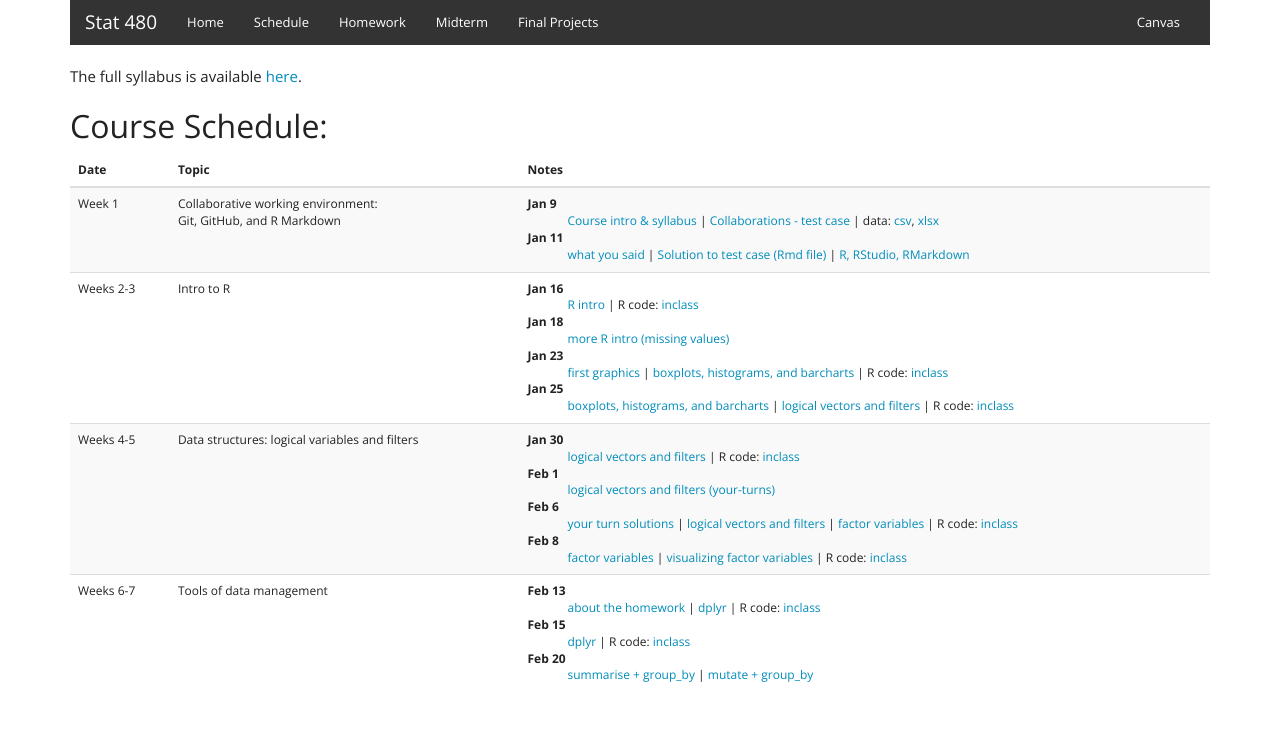
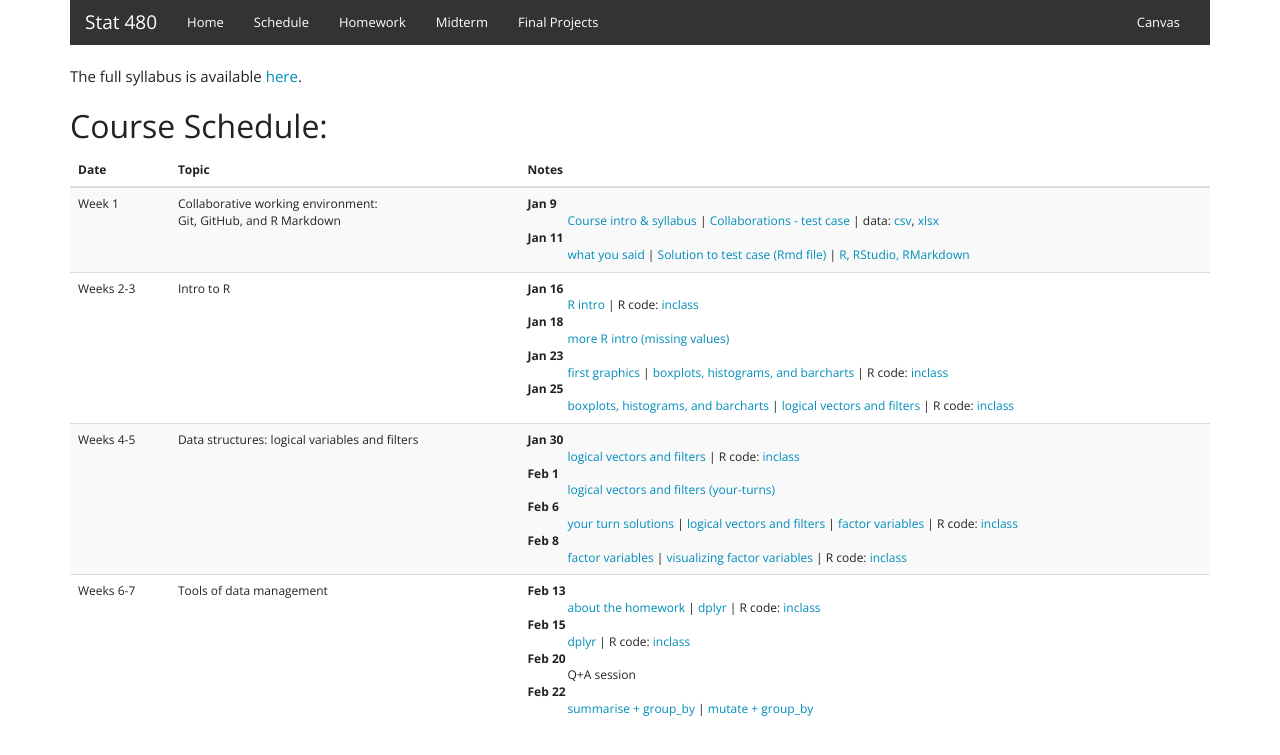
Before and after one commit to Stat480-at-ISU/Stat480-at-ISU.github.io-2019, a Jekyll site: the page built from schedule.html, in a window 1280 px wide. Shown: the top 755 px of the page. Built offline with Jekyll 4.4.1, drawn with Linux system fonts in a browser that asks for light colours.

Commit message:
schedule updated

```diff
--- a/schedule.html
+++ b/schedule.html
@@ -97,6 +97,8 @@ slides: <a href="../materials/02_reading-files/01_ascii.html" target=_blank>read
           <dd>    <a href="../materials/03_tidyverse/01_dplyr.html" target=_blank>dplyr</a> | R code: <a href="code/feb15-inclass.R">inclass</a>
           </dd>
           <dt>Feb 20</dt>
+          <dd>  Q+A session  </dd>
+          <dt>Feb 22</dt>
           <dd>    <a href="../materials/03_tidyverse/02_dplyr-examples.html" target=_blank>summarise + group_by</a> | <a href="../materials/03_tidyverse/03_dplyr-examples.html" target=_blank>mutate + group_by</a>
           </dd>
           </dl>
```
